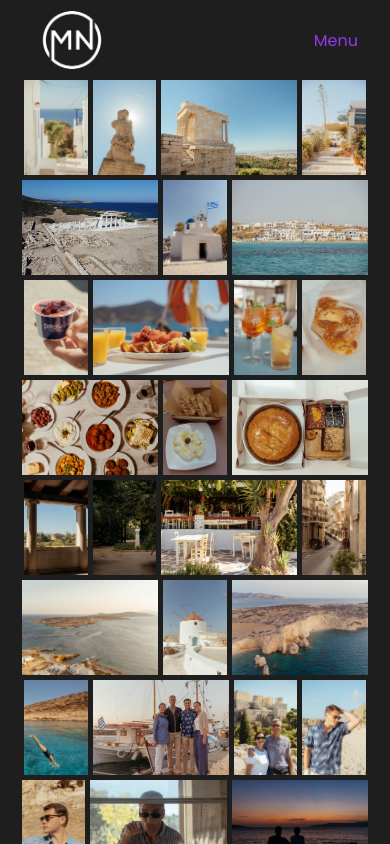
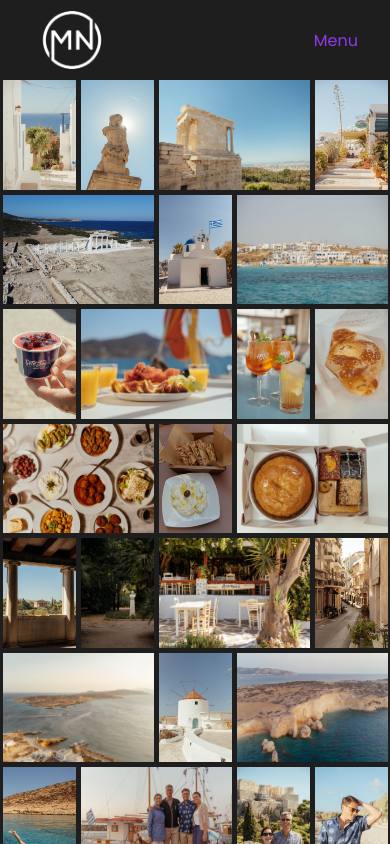
Before and after one commit to mitchneat/personalWebsite, a React (Create React App) app: page /greece in a window 390 px wide. Shown: the top 844 px of the page. Built offline with nearby package versions, Linux system fonts and the light colour scheme.

Commit message:
update spacing

```diff
--- a/src/components/greece/greece.css
+++ b/src/components/greece/greece.css
@@ -6,38 +6,37 @@
 
 }
 
-
-
 .image-row {
     display: flex;
-    /* flex-wrap: wrap; */
     justify-content: center;
-    margin-left: 3%;
-    margin-right: 3%;
     max-height: 30%;
     gap: 10px;
-
-    /* max-width: 80%; */
 }
 
 .imageP, .imageL {
-    /* Add any styling you want for the images */
-    max-width: calc(20% - 10px); /* Set maximum width for each image */
-    height: auto; /* Ensure aspect ratio is maintained */
+    max-width: calc(20% - 10px);
+    height: auto;
 }
 
 .imageL {
-    max-width: calc(40% - 10px); /* Adjust width for landscape images */
+    max-width: calc(40% - 10px);
 }
 
 
-/* TODO change space between pics when the screen is smaller */
 @media screen and (max-width: 768px) {
-    .image-row {
-        gap: 5px;
-    }
 
     .image-gallery {
         gap: 5px;
     }
+
+    .imageP, .imageL {
+        max-width: calc(20% - 5px);
+    }
+    .imageL {
+        max-width: calc(40% - 5px);
+    }
+
+    .image-row {
+        gap: 5px;
+    }
 }
```
